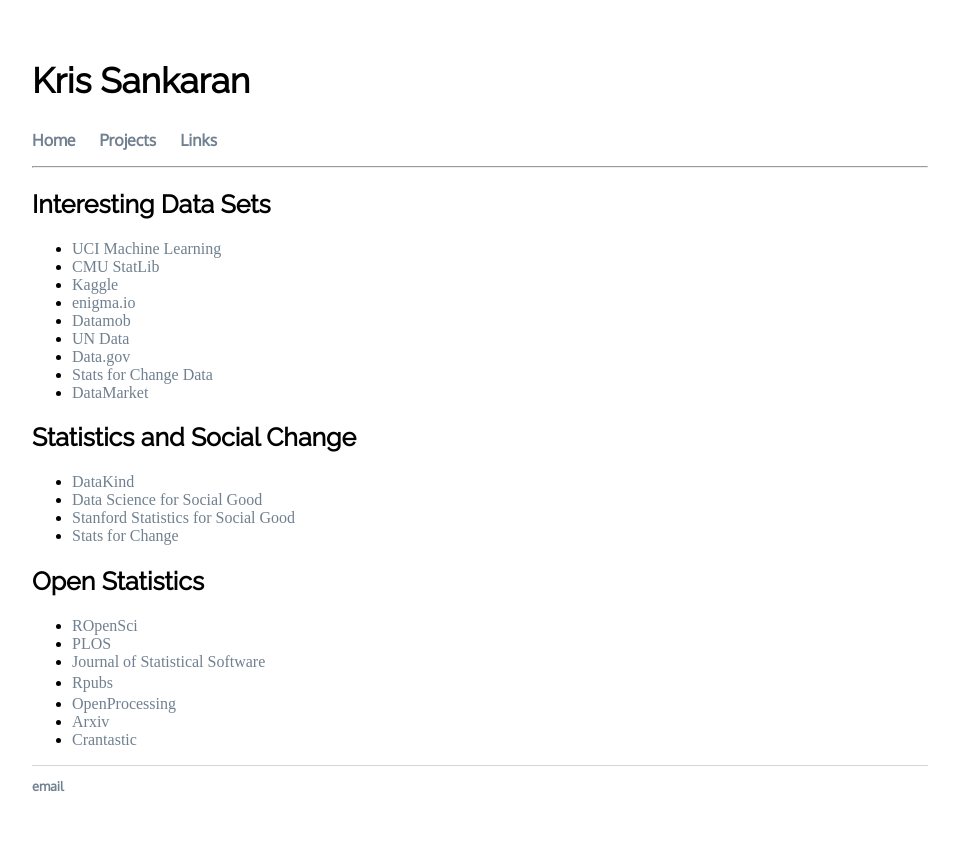
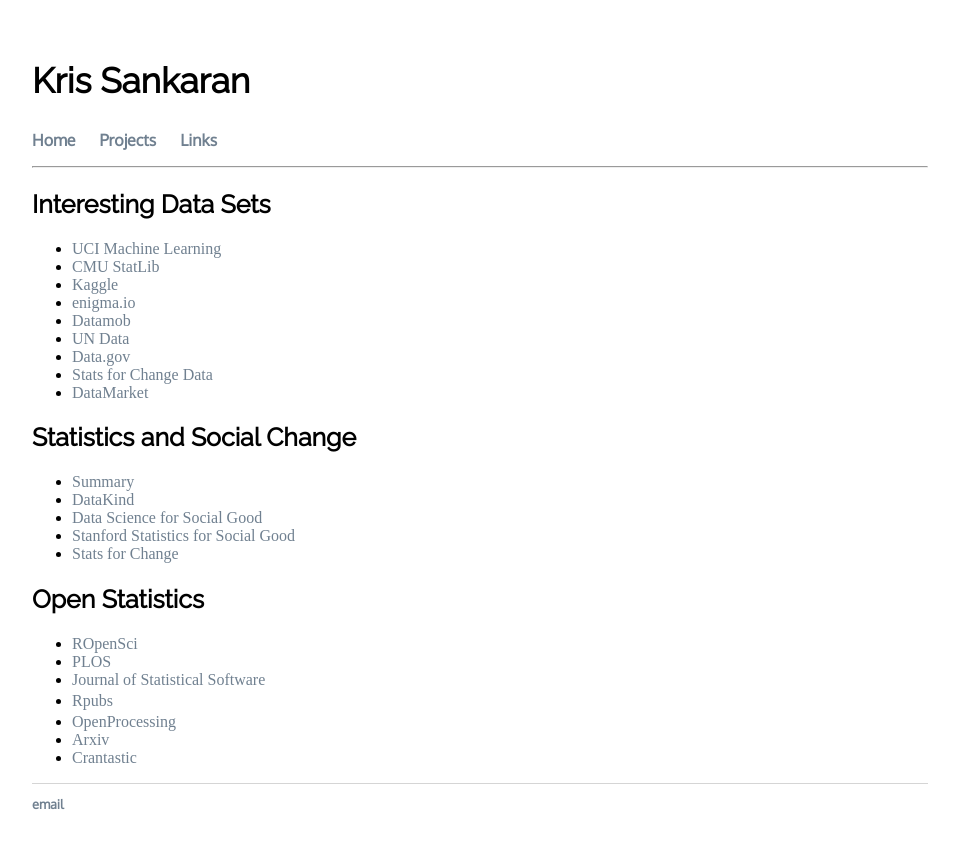
Before and after one commit to krisrs1128/personal-site, a Jekyll site: the page built from links/links.html, in a window 1280 px wide. Shown: the top 848 px of the page, without its empty margins (160-1119 px from the left). Built offline with Jekyll 4.4.1, drawn with Linux system fonts in a browser that asks for light colours.

Commit message:
add summary doc

```diff
--- a/links/links.html
+++ b/links/links.html
@@ -18,6 +18,7 @@
 
 <h2 class="subtitle">Statistics and Social Change</h2>
 <ul>
+    <li><a href="https://docs.google.com/document/d/17zkL8ql4JcM8knAEJfRtmgtUCiv-7PyYaZlMTkkvkYM/edit?usp=sharing">Summary</a></li>
     <li><a href="http://datakind.org/">DataKind</a></li>
     <li><a href="http://dssg.uchicago.edu/">Data Science for Social Good</a></li>
     <li><a href="http://stanford.edu/group/stats-for-good/">Stanford Statistics for Social Good</a></li>
```
